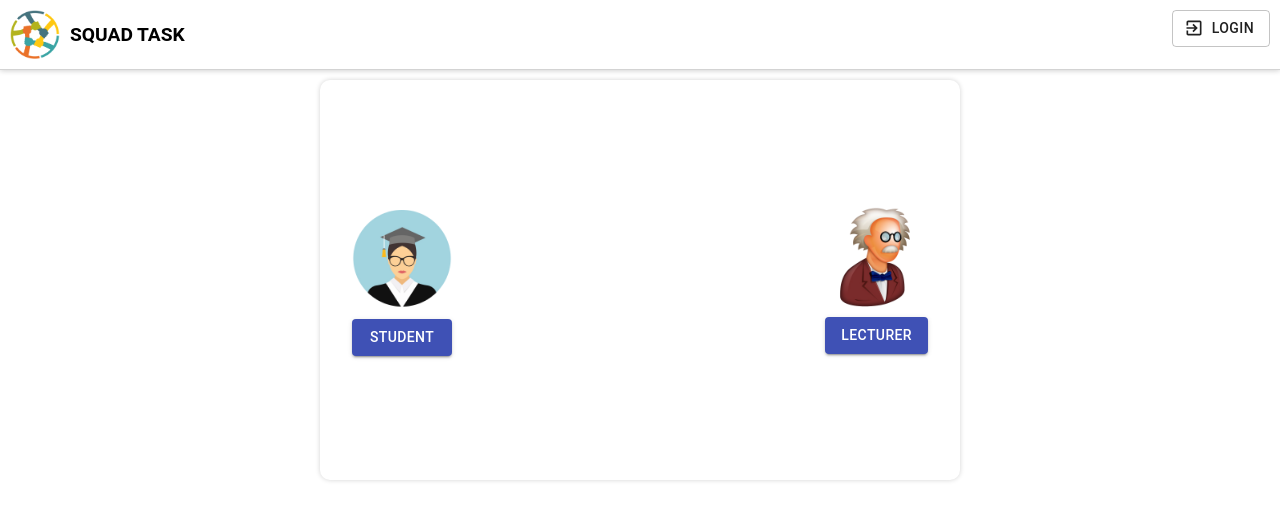
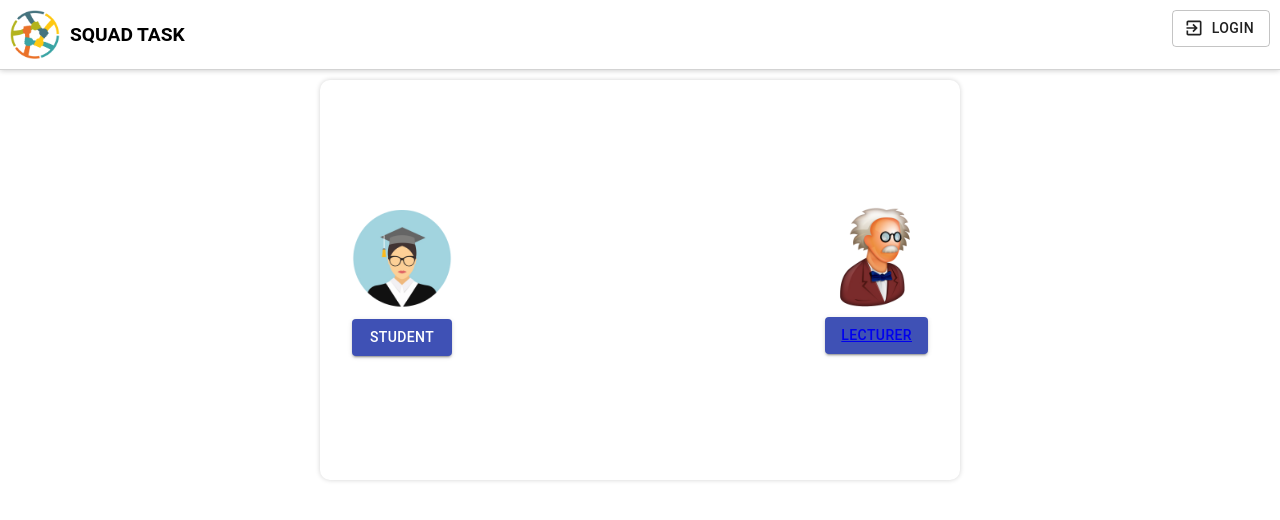
Before and after one commit to IsaacMjr/squad-task, a React (Create React App) app: page /auth-option in a window 1280 px wide. Shown: the top 520 px of the page. Built offline with nearby package versions, Linux system fonts and the light colour scheme; no server answers.

Commit message:
link to lecturer admin

```diff
--- a/src/components/landingPage/Landing.css
+++ b/src/components/landingPage/Landing.css
@@ -1,5 +1,4 @@
 .landing {
-  font-family: "Roboto";
   width: 95vw;
   height: 70vh;
   display: flex;
--- a/src/components/optionalAuth/OptionalAuth.js
+++ b/src/components/optionalAuth/OptionalAuth.js
@@ -1,35 +1,38 @@
-import React from "react"
-import "./OptionalAuth.css"
-import { useNavigate} from "react-router-dom"
+import React from "react";
+import "./OptionalAuth.css";
+import { useNavigate } from "react-router-dom";
 
 // media assets
-import student from "../../assets/student.png"
-import teacher from "../../assets/teacher.png"
-import { Button } from "@material-ui/core"
+import student from "../../assets/student.png";
+import teacher from "../../assets/teacher.png";
+import { Button } from "@material-ui/core";
 
 // main
- function OptionalAuth (){
-     const navigate = useNavigate()
-     const studentRedirect=()=>{
-        navigate("/auth-option/student")
-     }
-     const teacherRedirect=()=>{
-        navigate("/auth-option/teacher")
-     }
-     return(
+function OptionalAuth() {
+  const navigate = useNavigate();
+  const studentRedirect = () => {
+    navigate("/auth-option/student");
+  };
+  const teacherRedirect = () => {
+    navigate("https://lecturersquadtask.web.app/");
+  };
+  return (
     <div className="optional">
-
       <div className="opt-container">
         <div className="opt-container-options">
           <img src={student} alt="student" />
-             <Button variant="contained" color="primary" onClick={studentRedirect}>student</Button>
+          <Button variant="contained" color="primary" onClick={studentRedirect}>
+            student
+          </Button>
         </div>
         <div className="opt-container-options">
           <img src={teacher} alt="teacher" />
-                  <Button variant="contained" color="primary" onClick={teacherRedirect}>lecturer</Button>
+          <Button variant="contained" color="primary">
+            <a href="https://lecturersquadtask.web.app/">lecturer</a>
+          </Button>
         </div>
       </div>
     </div>
-     )
+  );
 }
 export default OptionalAuth;
```
Also changed, not shown: 1 other file (tests, documents, lock files or other folders). Lines whose indentation alone changed are shown as unchanged.
